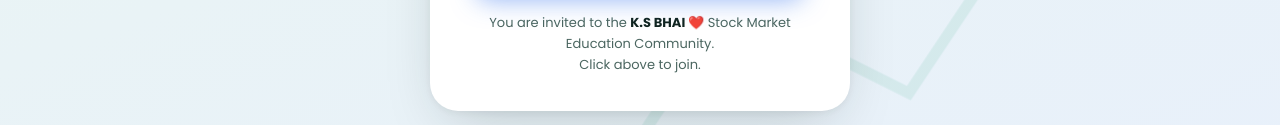
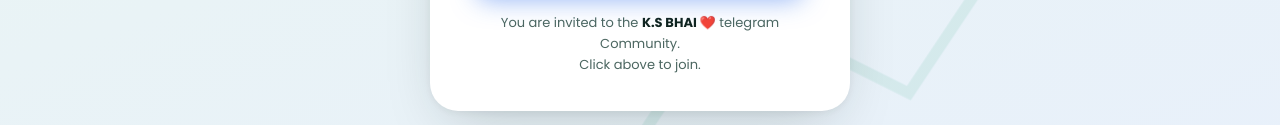
Before and after one commit to metaadsetup-maker/Rajendra-meena, a plain HTML site: page index.html in a window 1280 px wide. Shown: the part 566-691 px from the top of the page. Drawn offline with Linux system fonts and the light colour scheme.

Commit message:
Update index.html

```diff
--- a/index.html
+++ b/index.html
@@ -441,7 +441,7 @@
     </button>
 
     <p class="invitation">
-      You are invited to the <strong>K.S BHAI ❤️</strong> Stock Market Education Community.<br>
+      You are invited to the <strong>K.S BHAI ❤️</strong> telegram Community.<br>
       Click above to join.
     </p>
 
```
